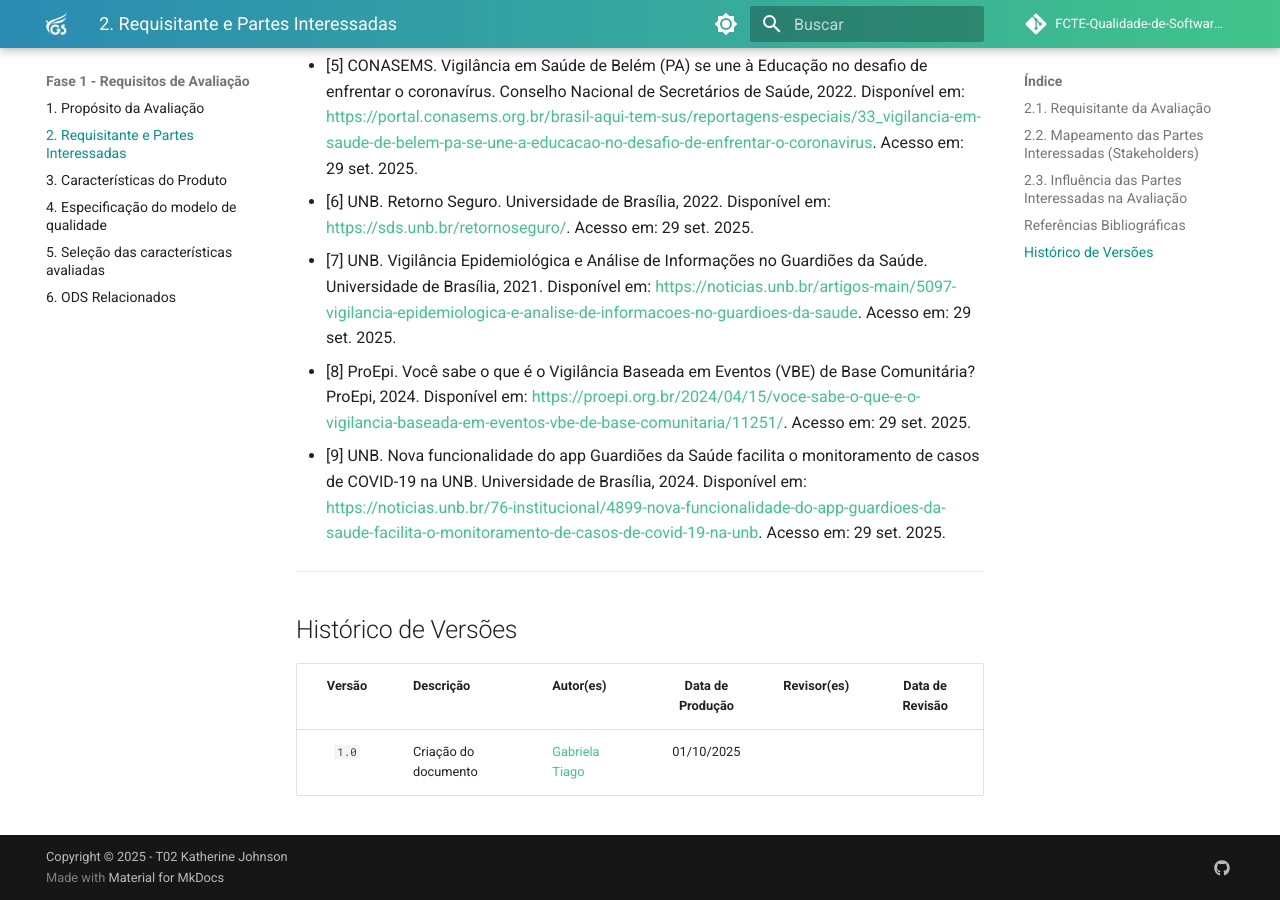
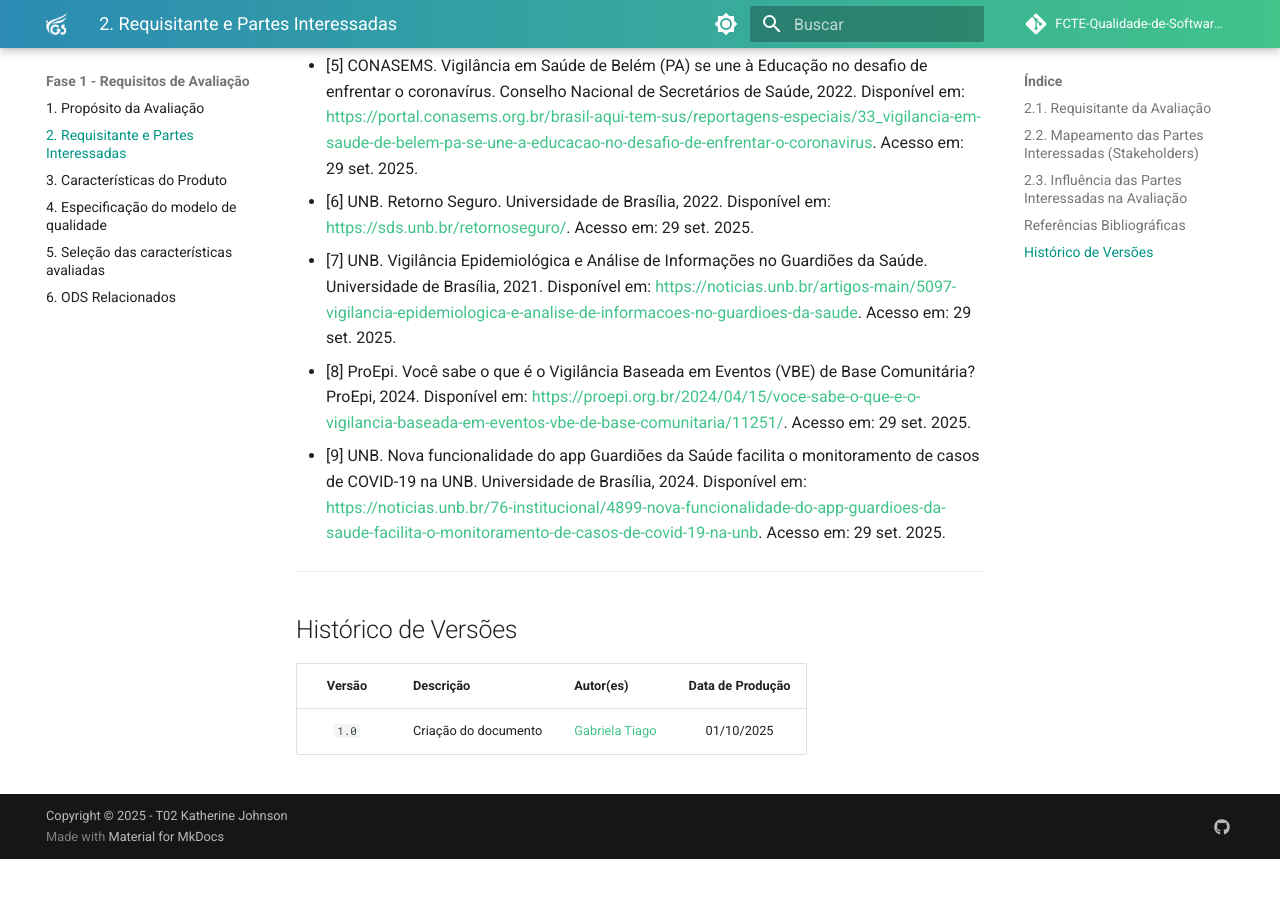
Before and after one commit to FCTE-Qualidade-de-Software-1/2025-2_T02_Katherine_Johnson, an MkDocs documentation site: the page built from docs/entregas/fase-1/partes-interessadas.md, in a window 1280 px wide and 900 px high, scrolled down 3072 px. Built offline with MkDocs 1.6.1 and Material for MkDocs 9.7.7, drawn with Linux system fonts in a browser that asks for light colours; comment, search, counter and statistics services are not loaded; after the commit the page ends 3931 px from its top, so only the background shows below that.

Commit message:
adicionando histórico de versão

```diff
--- a/docs/entregas/fase-1/partes-interessadas.md
+++ b/docs/entregas/fase-1/partes-interessadas.md
@@ -49,6 +49,6 @@ O mapeamento das partes interessadas influencia diretamente a seleção e priori
 
 ## Histórico de Versões
 
-| Versão | Descrição            | Autor(es)                                          | Data de Produção | Revisor(es) | Data de Revisão |
-| :----: | -------------------- | -------------------------------------------------- | :--------------: | ----------- | :-------------: |
-| `1.0`  | Criação do documento | [Gabriela Tiago](https://github.com/GabrielaTiago) |    01/10/2025    |             |                 |
+| Versão | Descrição            | Autor(es)                                          | Data de Produção |
+| :----: | -------------------- | -------------------------------------------------- | :--------------: |
+| `1.0`  | Criação do documento | [Gabriela Tiago](https://github.com/GabrielaTiago) |    01/10/2025    |
```
